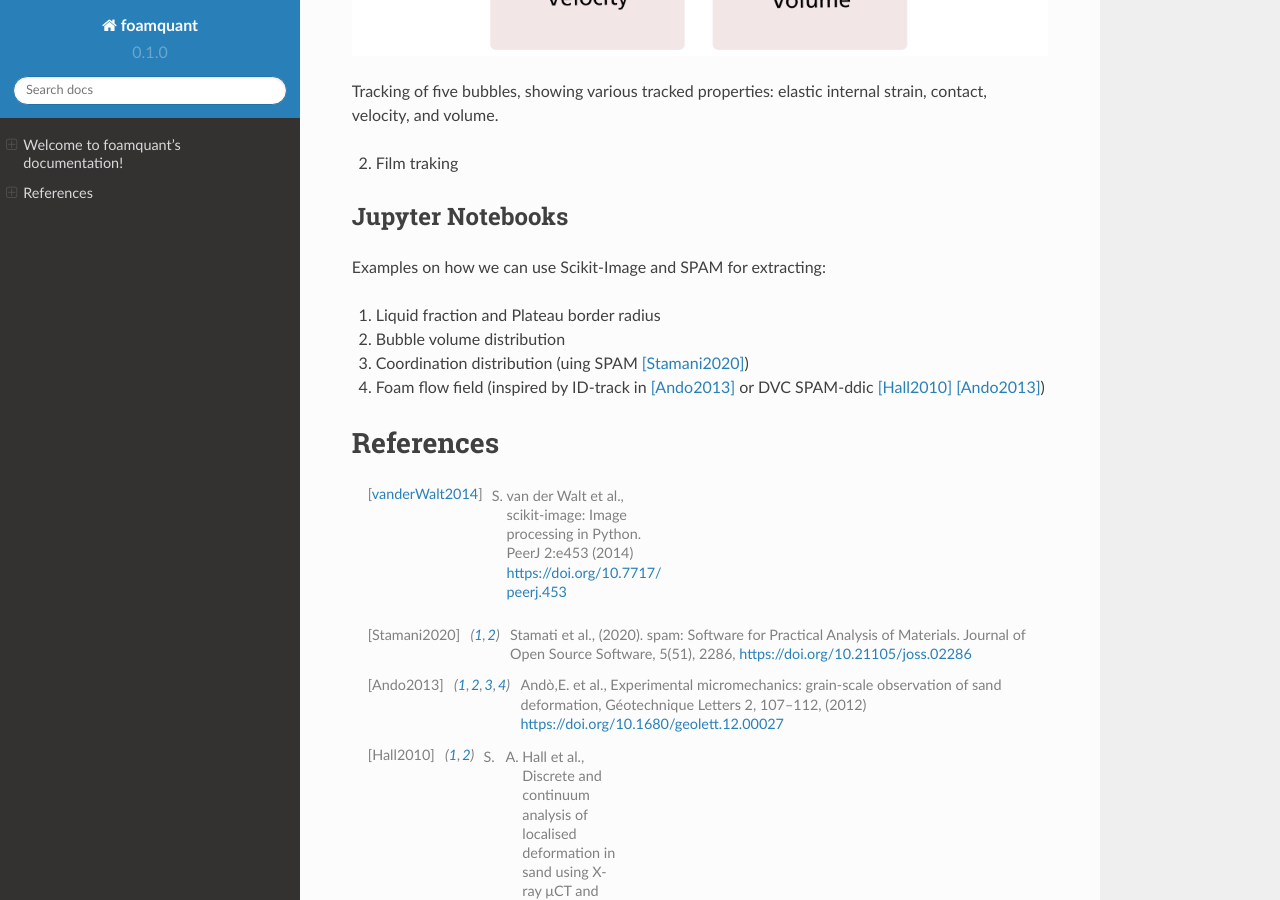
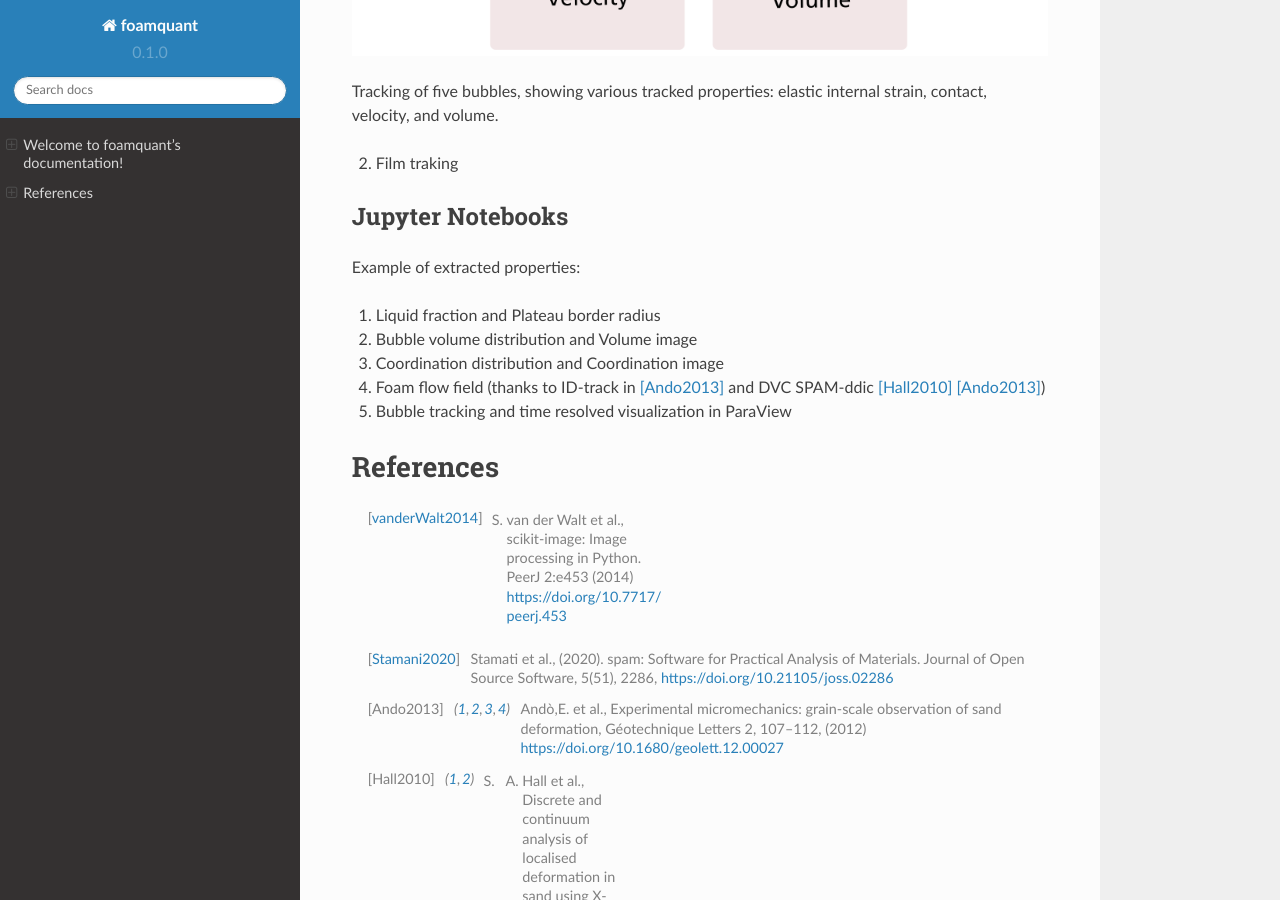
Before and after one commit to floschott/foamquant, a Sphinx documentation site: the page built from docs/source/index.rst, in a window 1280 px wide and 900 px high, scrolled down 2491 px. Built offline with Sphinx 7.4.7 and the Read the Docs theme 2.0.0, drawn with Linux system fonts in a browser that asks for light colours; pages that are not in the unit, such as notebooks, are missing from menus.

Commit message:
Update index.rst

```diff
--- a/docs/source/index.rst
+++ b/docs/source/index.rst
@@ -47,15 +47,17 @@ Tracking of five bubbles, showing various tracked properties: elastic internal s
 
 Jupyter Notebooks
 -----------------
-Examples on how we can use Scikit-Image and SPAM for extracting:
+Example of extracted properties:
 
 1) Liquid fraction and Plateau border radius
 
-2) Bubble volume distribution
+2) Bubble volume distribution and Volume image
 
-3) Coordination distribution (uing SPAM [Stamani2020]_)
+3) Coordination distribution and Coordination image
 
-4) Foam flow field (inspired by ID-track in [Ando2013]_ or DVC SPAM-ddic [Hall2010]_ [Ando2013]_)
+4) Foam flow field (thanks to ID-track in [Ando2013]_ and DVC SPAM-ddic [Hall2010]_ [Ando2013]_)
+
+5) Bubble tracking and time resolved visualization in ParaView
 
 
 References
```
